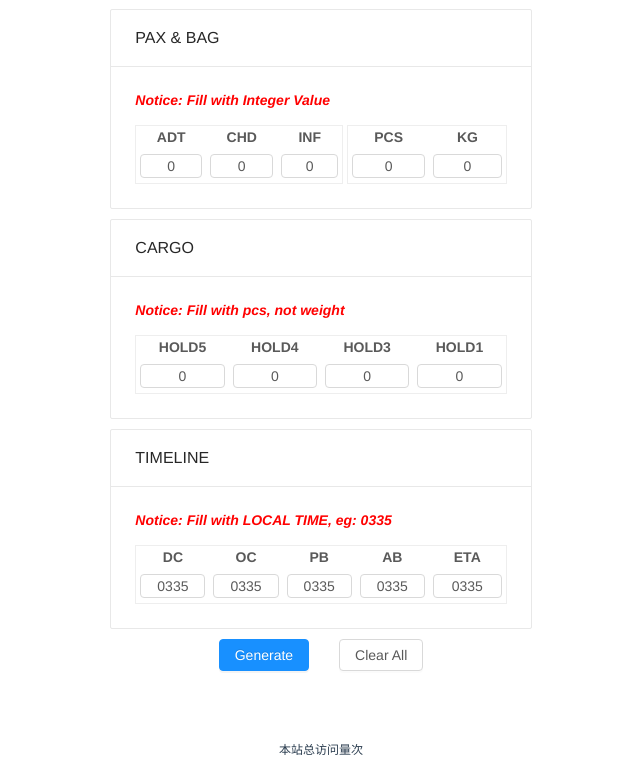
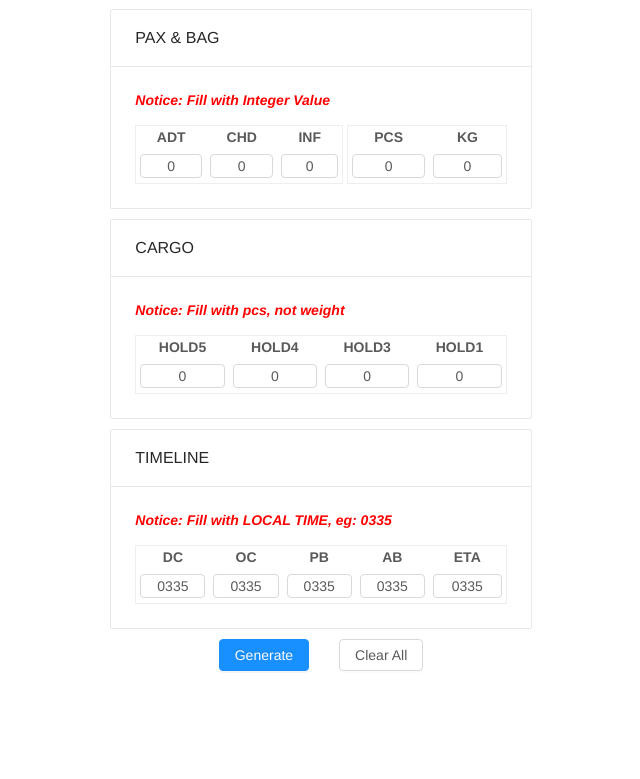
Before and after one commit to zlv2s/8y-ldm, a Vue app: page / in a window 1280 px wide. Shown: the part 340-1119 px from the top of the page, without its empty margins (319-959 px from the left). Built offline with nearby package versions, Linux system fonts and the light colour scheme; no server answers.

Commit message:
minor update

```diff
--- a/src/views/Home.vue
+++ b/src/views/Home.vue
@@ -49,8 +49,8 @@
     <a-row>
       <a-col :span="24">
         <p class="info">
-          <span id="busuanzi_container_site_pv">
-            本站总访问量<span id="busuanzi_value_site_pv"></span>次
+          <span id="busuanzi_container_site_pv" style='display:none'>
+            Site been viewed <span id="busuanzi_value_site_pv"></span> times
           </span>
         </p>
       </a-col>
```
